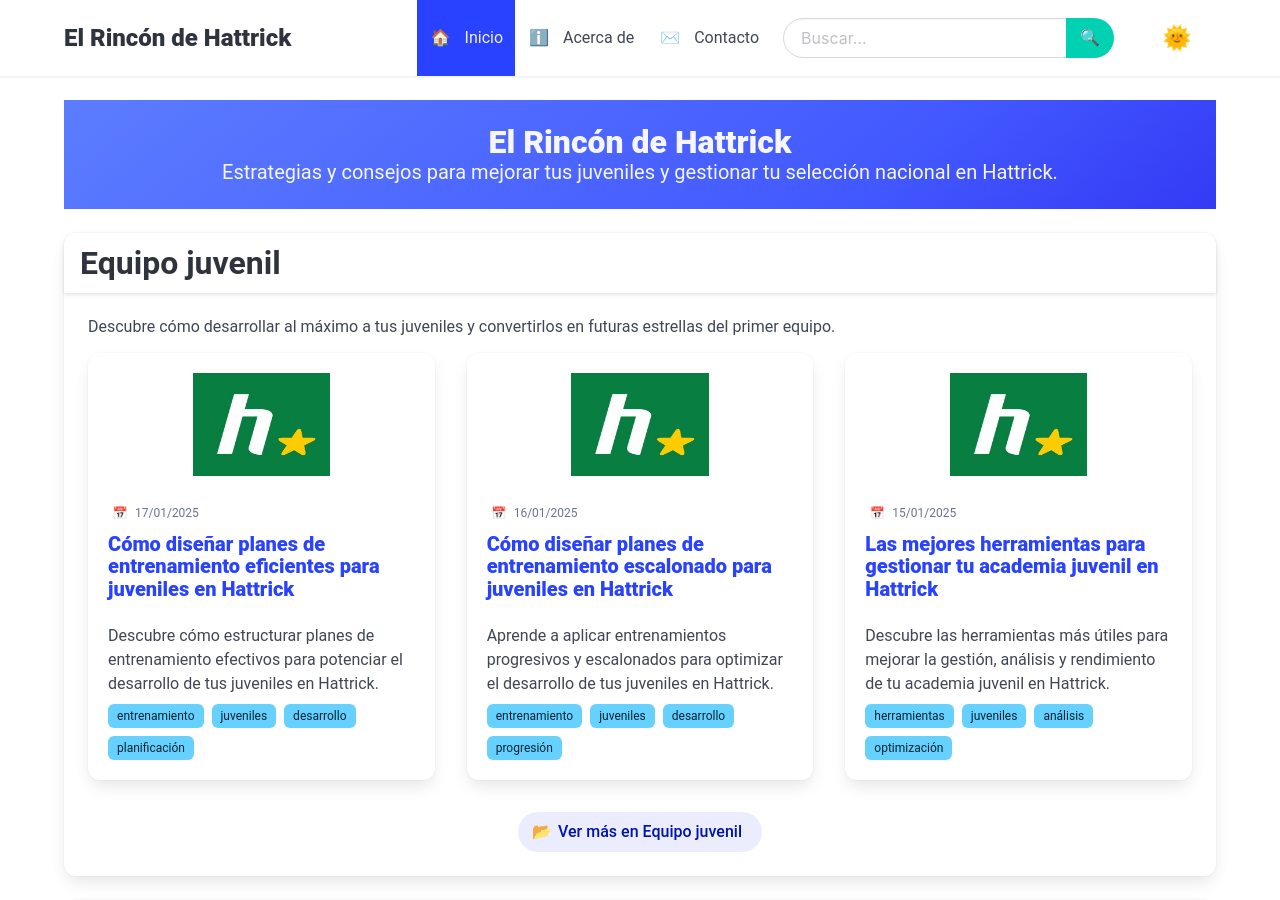
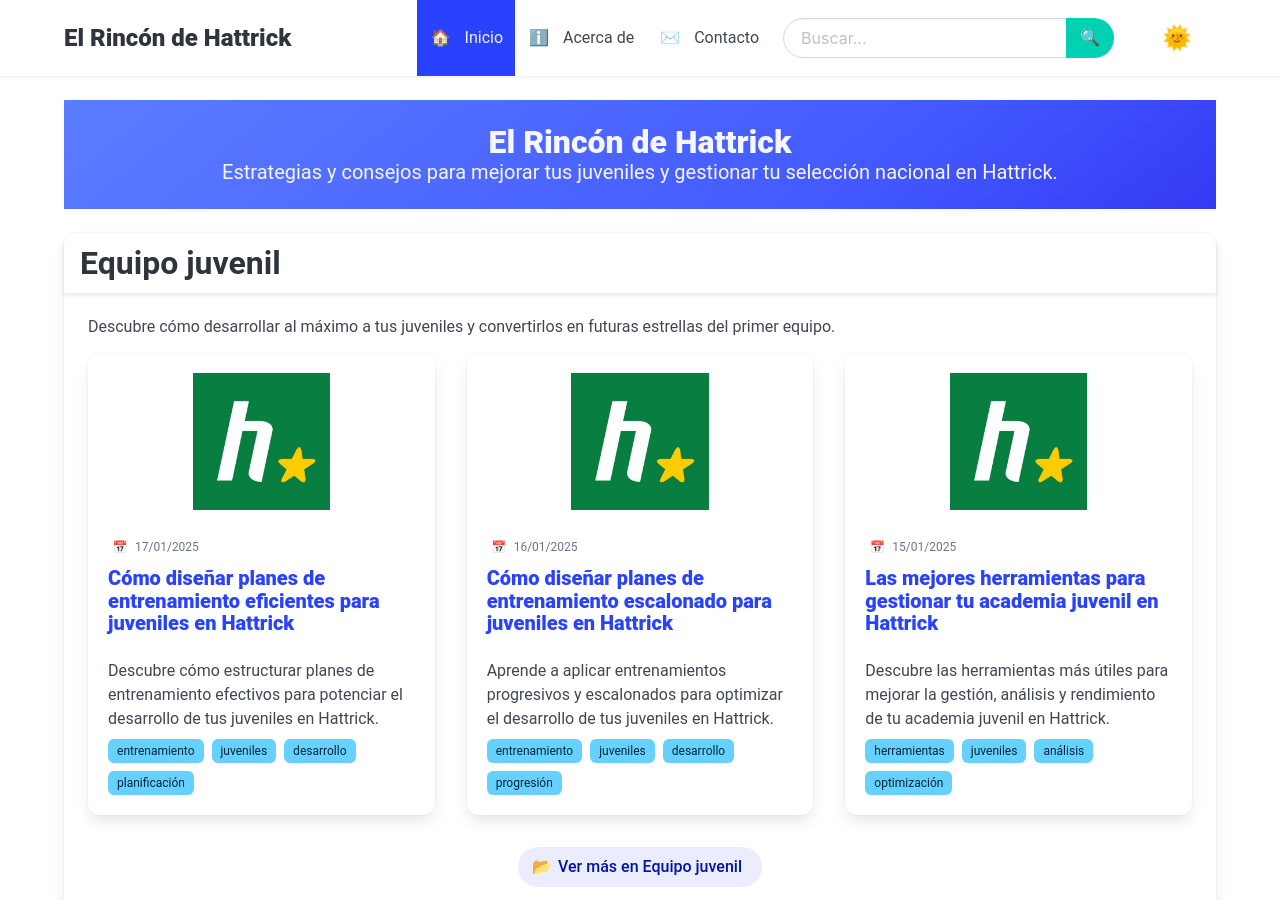
Before and after one commit to RinconHattrick/rinconhattrick.github.io, a Jekyll site: the page built from index.html, in a window 1280 px wide and 900 px high. Built offline with Jekyll 4.4.1, drawn with Linux system fonts in a browser that asks for light colours.

Commit message:
Actualizar index.html

```diff
--- a/index.html
+++ b/index.html
@@ -41,7 +41,7 @@ title: "El Rincón de Hattrick"
 
              <div class="columns is-centered">
   <div class="column is-6">
-    <figure class="image is-4by3">
+    <figure class="image">
       <img class="has-radius" src="{{ post.image | relative_url }}" alt="{{ post.title | escape }}" fetchpriority="high" />
     </figure>
   </div>
```
